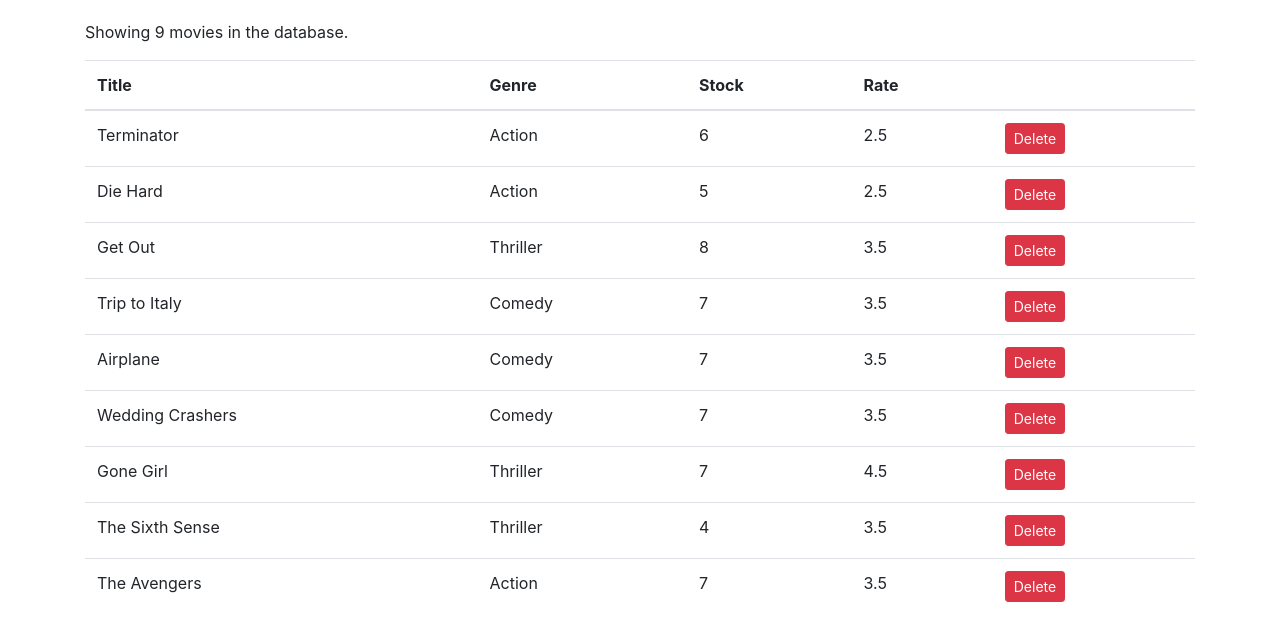
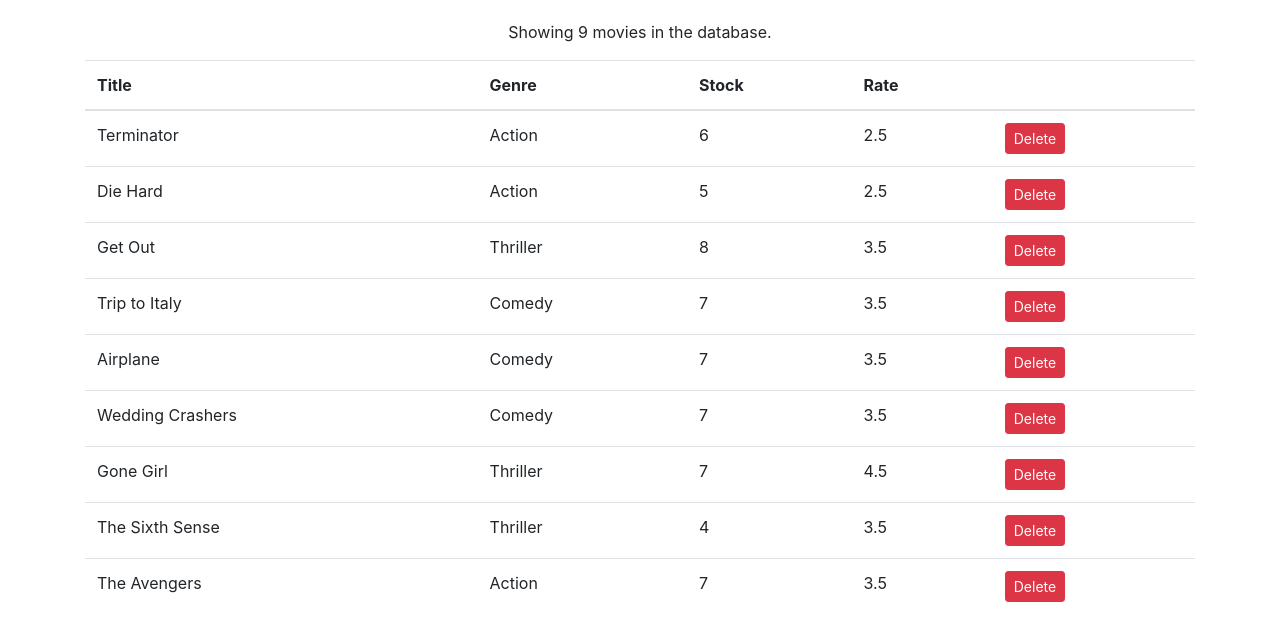
Before and after one commit to IzzyBeraja/Vidly-FrontEnd, a React (Create React App) app: page / in a window 1280 px wide. Shown: the top 640 px of the page. Built offline with nearby package versions, Linux system fonts and the light colour scheme.

Commit message:
Reformatting

```diff
--- a/src/components/movie.jsx
+++ b/src/components/movie.jsx
@@ -31,11 +31,11 @@ class Movie extends Component {
 
   render() {
     const { length: count } = this.state.movies;
-    if (count === 0) return <p>There are no movies in the database.</p>;
+    if (count === 0) return <p className="text-center">There are no movies in the database.</p>;
 
     return (
       <React.Fragment>
-        <p>Showing {count} movies in the database.</p>
+        <p className="text-center">Showing {count} movies in the database.</p>
         <table className="table">
           <thead>
             <tr>
```
